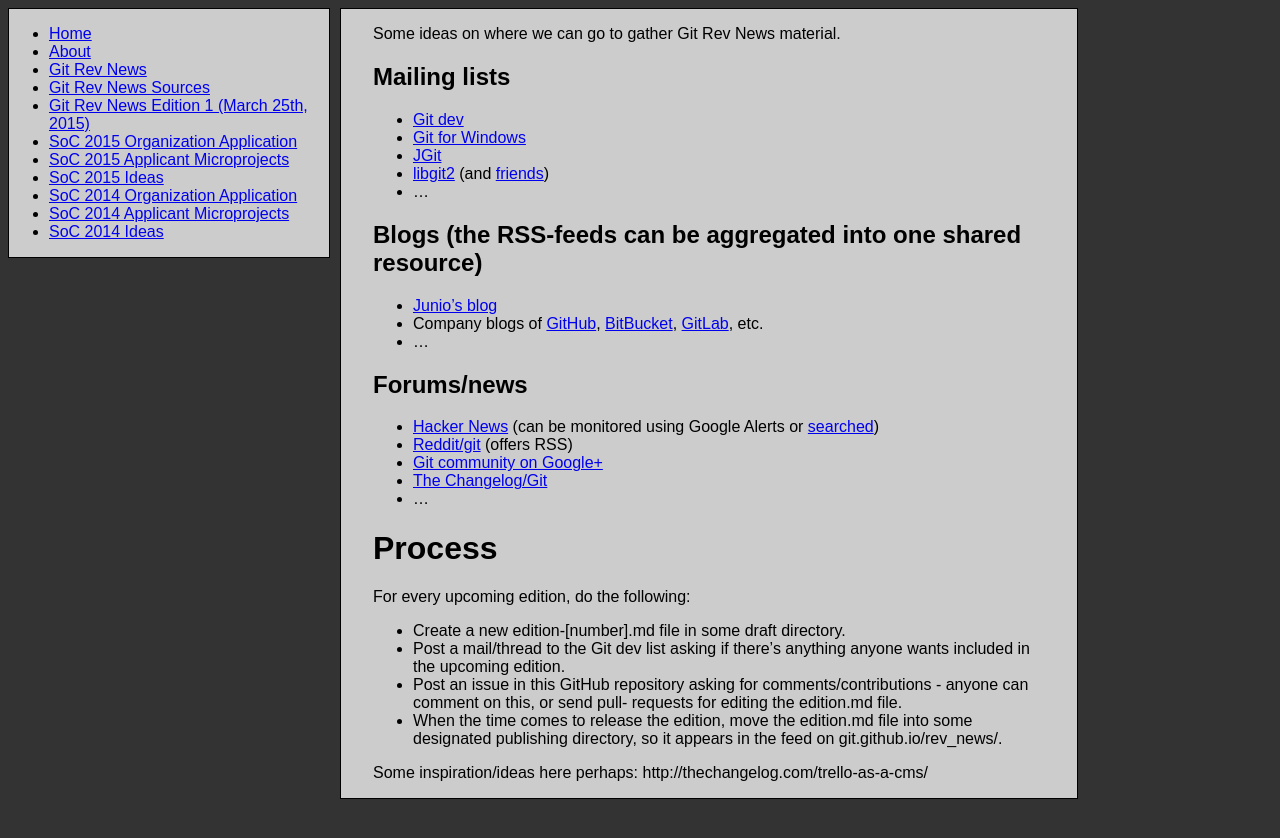
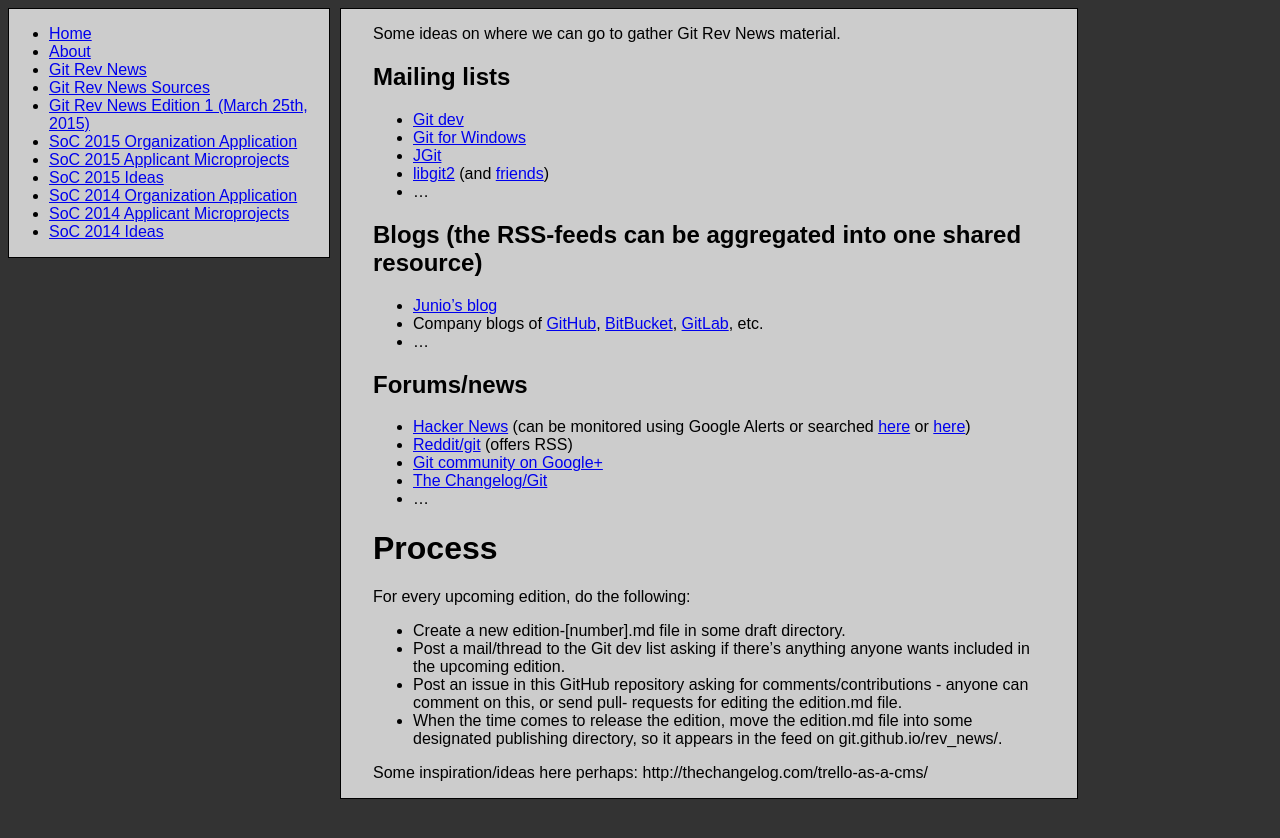
Before and after one commit to git/git.github.io, a Jekyll site: the page built from rev_news/news_sources.md, in a window 1280 px wide. Shown: the top 838 px of the page. Built offline with Jekyll 4.4.1, drawn with Linux system fonts in a browser that asks for light colours; Markdown is read by kramdown in place of the engine named in the settings.

Commit message:
rev_news: add newscombinator to sources

```diff
--- a/rev_news/news_sources.md
+++ b/rev_news/news_sources.md
@@ -21,7 +21,9 @@
 
 ## Forums/news
 
-* [Hacker News](https://news.ycombinator.com/) (can be monitored using Google Alerts or [searched](https://hn.algolia.com/?query=git&sort=byPopularity&prefix=false&page=0&dateRange=last24h&type=story))
+* [Hacker News](https://news.ycombinator.com/) (can be monitored using Google Alerts or searched
+[here](https://hn.algolia.com/?query=git&sort=byPopularity&prefix=false&page=0&dateRange=last24h&type=story) or
+[here](http://newscombinator.com/))
 * [Reddit/git](http://www.reddit.com/r/git) (offers RSS)
 * [Git community on Google+](https://plus.google.com/communities/112688280189071733518)
 * [The Changelog/Git](http://thechangelog.com/tagged/git/)
```
